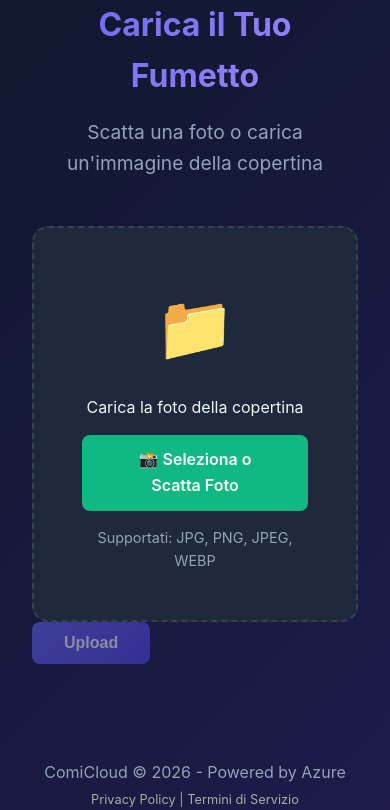
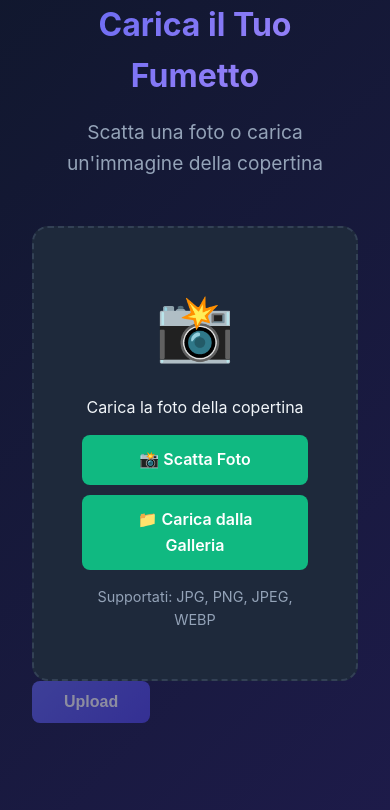
Before and after one commit to GagliardeStefano/ComiCloud, a Flask app: page / in a window 390 px wide. Shown: the part 204-1014 px from the top of the page. Run offline with Flask 3, Linux system fonts and the light colour scheme.

Commit message:
add responsive upload options with direct camera access on mobile

```diff
--- a/frontend/static/js/home.js
+++ b/frontend/static/js/home.js
@@ -1,4 +1,6 @@
 const fileInput = document.getElementById('fileInput');
+const cameraInput = document.getElementById('cameraInput');
+const galleryInput = document.getElementById('galleryInput');
 const uploadBox = document.getElementById('uploadBox');
 const preview = document.getElementById('preview');
 const uploadForm = document.getElementById('uploadForm');
@@ -22,7 +24,9 @@ function handleFileSelect(e) {
     }
 }
 
-fileInput.addEventListener('change', handleFileSelect);
+if (fileInput) fileInput.addEventListener('change', handleFileSelect);
+if (cameraInput) cameraInput.addEventListener('change', handleFileSelect);
+if (galleryInput) galleryInput.addEventListener('change', handleFileSelect);
 
 // Funzione di Polling: chiede al server se è pronto
 let pollingInterval = null; // Globale per poterlo stoppare
--- a/frontend/static/style.css
+++ b/frontend/static/style.css
@@ -141,7 +141,6 @@ body {
     padding: 3rem;
     text-align: center;
     transition: all 0.3s;
-    cursor: pointer;
 }
 
 .upload-box:hover {
@@ -565,6 +564,19 @@ footer {
     margin-top: 4rem;
 }
 
+/* Responsive Utilities */
+@media (min-width: 769px) {
+    .mobile-only {
+        display: none !important;
+    }
+}
+
+@media (max-width: 768px) {
+    .pc-only {
+        display: none !important;
+    }
+}
+
 /* Responsive */
 @media (max-width: 768px) {
     .nav-container {
@@ -594,7 +606,7 @@ footer {
     top: 100%;
     background-color: var(--bg-light);
     min-width: 160px;
-    box-shadow: 0 8px 16px rgba(0,0,0,0.2);
+    box-shadow: 0 8px 16px rgba(0, 0, 0, 0.2);
     z-index: 1000;
     border: 1px solid var(--border-color);
     border-radius: 0.5rem;
--- a/frontend/templates/home.html
+++ b/frontend/templates/home.html
@@ -11,14 +11,30 @@
 <div class="upload-section">
     <form id="uploadForm" enctype="multipart/form-data">
         <div class="upload-box" id="uploadBox">
-            <!-- Unico input per PC e Mobile -->
-            <input type="file" id="fileInput" accept="image/*" hidden>
+            <!-- Sezione PC: Unico pulsante -->
+            <div class="pc-only">
+                <input type="file" id="fileInput" accept="image/*" hidden>
+                <div class="upload-icon">📁</div>
+                <p>Carica la foto della copertina</p>
+                <div style="display: flex; justify-content: center; margin-top: 15px;">
+                    <label for="fileInput" class="btn-secondary" style="cursor: pointer;">Seleziona Foto</label>
+                </div>
+            </div>
 
-            <div class="upload-icon">📁</div>
-            <p id="uploadText">Carica la foto della copertina</p>
+            <!-- Sezione Mobile/Tablet: Due pulsanti -->
+            <div class="mobile-only">
+                <!-- Input per scattare foto -->
+                <input type="file" id="cameraInput" accept="image/*" capture="environment" hidden>
+                <!-- Input per galleria -->
+                <input type="file" id="galleryInput" accept="image/*" hidden>
 
-            <div style="display: flex; justify-content: center; margin-top: 15px;">
-                <label for="fileInput" class="btn-secondary" style="cursor: pointer;">📸 Seleziona o Scatta Foto</label>
+                <div class="upload-icon">📸</div>
+                <p>Carica la foto della copertina</p>
+                <div style="display: flex; flex-direction: column; gap: 10px; margin-top: 15px;">
+                    <label for="cameraInput" class="btn-secondary" style="cursor: pointer;">📸 Scatta Foto</label>
+                    <label for="galleryInput" class="btn-secondary" style="cursor: pointer;">📁 Carica dalla
+                        Galleria</label>
+                </div>
             </div>
 
             <span class="file-info" style="display: block; margin-top: 15px;">Supportati: JPG, PNG, JPEG, WEBP</span>
```
